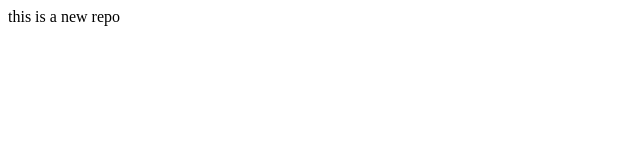
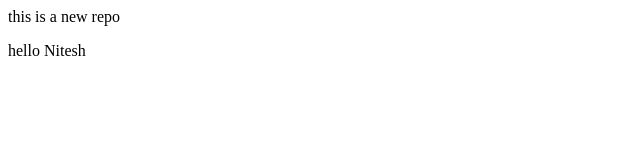
Before and after one commit to Nitesh-gif-create/local1Repo, a plain HTML site: page index.html in a window 1280 px wide. Shown: the full height of the page, 0-640 px from the left. Drawn offline with Linux system fonts and the light colour scheme.

Commit message:
Add new feature

```diff
--- a/index.html
+++ b/index.html
@@ -1 +1,2 @@
 <p> this is a new repo </p>
+<p> hello Nitesh </p>
```
